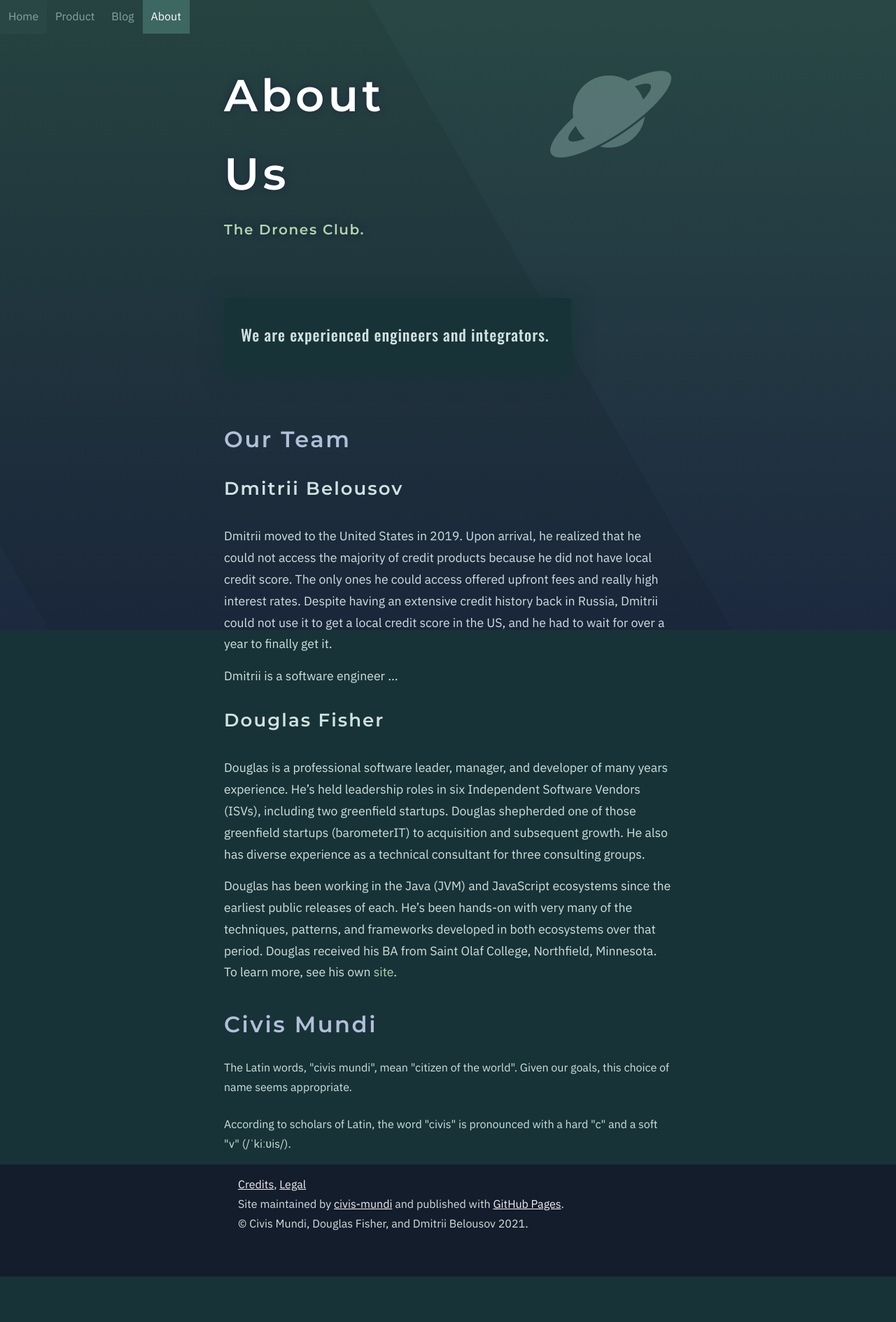
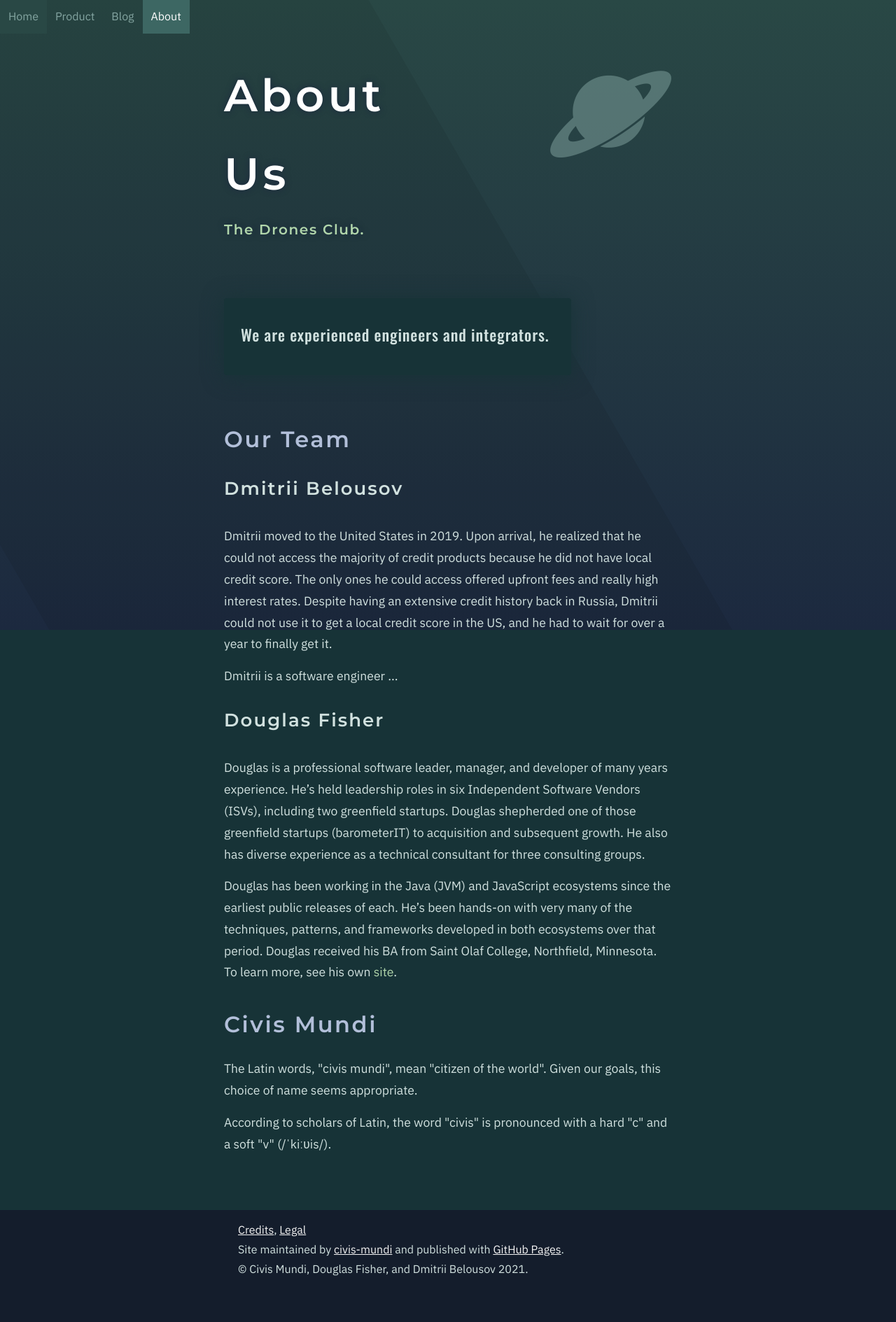
Before and after one commit to civis-mundi/civis-mundi.github.io, a Jekyll site: the page built from pages/about.html, in a window 1280 px wide. Shown: the whole page at 70% size. Built offline with Jekyll 4.4.1, drawn with Linux system fonts in a browser that asks for light colours; before the commit the page ends 1824 px from its top, so only the background shows below that.

Commit message:
#2 Page layout.

```diff
--- a/_sass/containers.scss
+++ b/_sass/containers.scss
@@ -129,3 +129,10 @@
   // Send the div into the background.
   z-index: -1;
 }
+
+/*
+ * Use on a div to enforce minimum space when nothing else helps.
+ */
+.empty-space {
+  margin-top: 4rem;
+}
--- a/pages/about.html
+++ b/pages/about.html
@@ -24,10 +24,13 @@ title: About
 
 <div class="content-story-section">
     <p>
-        Dmitrii  moved to the United States in 2019. Upon arrival, he
-        realized that he could not access the majority of credit products because he did not have local credit score. The only
-        ones he could access offered upfront fees and really high interest rates. Despite having an extensive credit history back
-        in Russia, Dmitrii could not use it to get a local credit score in the US, and he had to wait for over a year to finally get
+        Dmitrii moved to the United States in 2019. Upon arrival, he
+        realized that he could not access the majority of credit products because he did not have local credit score.
+        The only
+        ones he could access offered upfront fees and really high interest rates. Despite having an extensive credit
+        history back
+        in Russia, Dmitrii could not use it to get a local credit score in the US, and he had to wait for over a year to
+        finally get
         it.
     </p>
     <p>
@@ -52,9 +55,13 @@ title: About
 </div>
 
 <h1 class="content-story-section-header">Civis Mundi</h1>
-<p>
-The Latin words, "civis mundi", mean "citizen of the world". Given our goals, this choice of name seems appropriate.
-</p>
-<p>
-According to scholars of Latin, the word "civis" is pronounced with a hard "c" and a soft "v" (/ˈkiːʋis/).
-</p>
+<div class="content-story-section">
+    <p>
+        The Latin words, "civis mundi", mean "citizen of the world". Given our goals, this choice of name seems
+        appropriate.
+    </p>
+    <p>
+        According to scholars of Latin, the word "civis" is pronounced with a hard "c" and a soft "v" (/ˈkiːʋis/).
+    </p>
+</div>
+<div class="empty-space"/>
```
